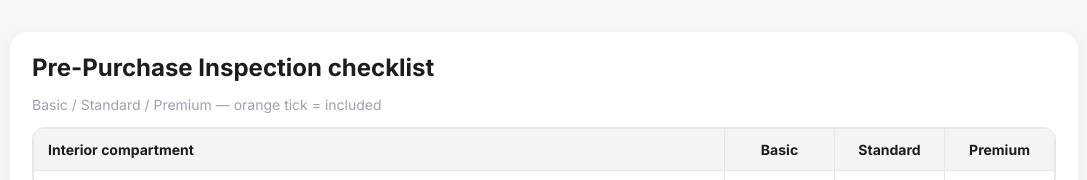
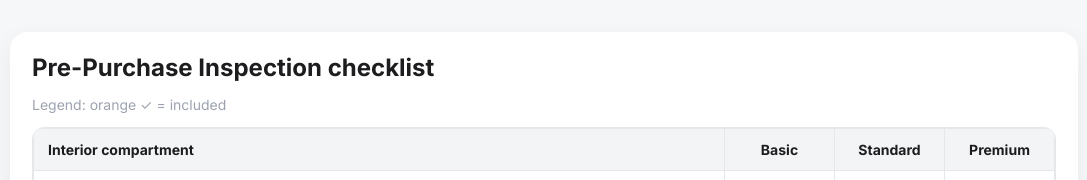
Before and after one commit to Vidolki/ppi-checklist, a plain HTML site: page index.html in a window 1280 px wide. Shown: the top 180 px of the page, without its empty margins (96-1183 px from the left). Drawn offline with Linux system fonts and the light colour scheme.

Commit message:
Update index.html

```diff
--- a/index.html
+++ b/index.html
@@ -41,7 +41,7 @@
   <main class="container">
     <section class="card">
       <h1>Pre-Purchase Inspection checklist</h1>
-      <p class="note">Basic / Standard / Premium — orange tick = included</p>
+     <p class="note">Legend: orange ✓ = included</p>
       <div class="wrap">
         <table id="ppi"><tbody></tbody></table>
       </div>
```
